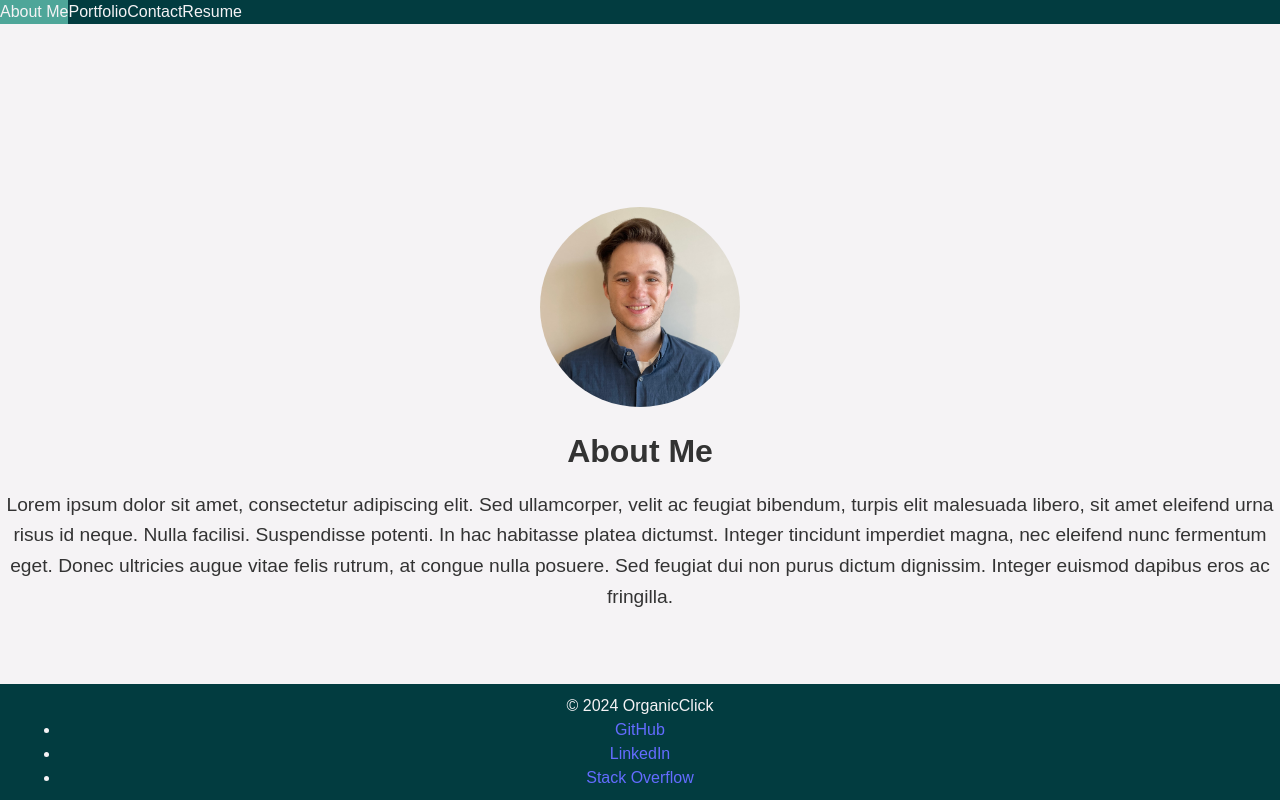
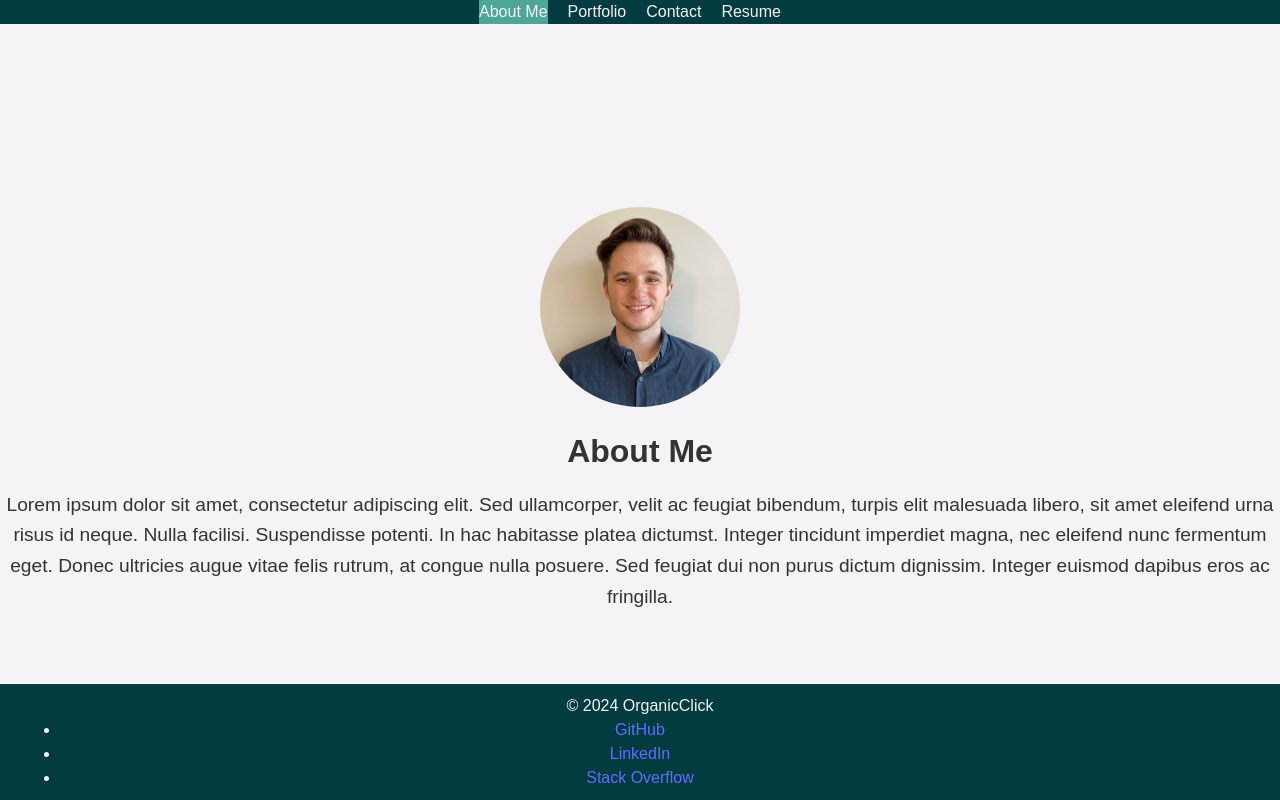
Before and after one commit to OrganicClick/react-portfolio-react-challenge, a React (Vite) app: page / in a window 1280 px wide. Built offline with nearby package versions, Linux system fonts and the light colour scheme.

Commit message:
Adjusted styling of the Navbar links to be centered in the Navbar and have adequate spacing between each link

```diff
--- a/src/App.css
+++ b/src/App.css
@@ -7,7 +7,7 @@
 
 /* Global styles */
 body {
-  font-family: Arial, sans-serif;
+  font-family: Arial, sans-serif; /* Apply font style to all elements */
   background-color: #F5F3F5; /* Background color */
   color: #333; /* Text color */
 }
@@ -85,6 +85,8 @@ body {
   background-color: #023C40; /* Navbar background color */
   color: #F5F3F5; /* Navbar text color */
   z-index: 1000; /* Ensure Navbar appears above other content */
+  display: flex; /* Use flexbox for layout */
+  justify-content: center; /* Align items horizontally to the center */
 }
 
 .navbar ul {
@@ -92,10 +94,12 @@ body {
   margin: 0;
   padding: 0;
   overflow: hidden;
+  display: flex; /* Use flexbox for layout */
+  justify-content: center; /* Align items horizontally to the center */
 }
 
 .navbar li {
-  float: left;
+  margin-right: 20px; /* Add margin-right to create space between links */
 }
 
 .navbar li a {
```
